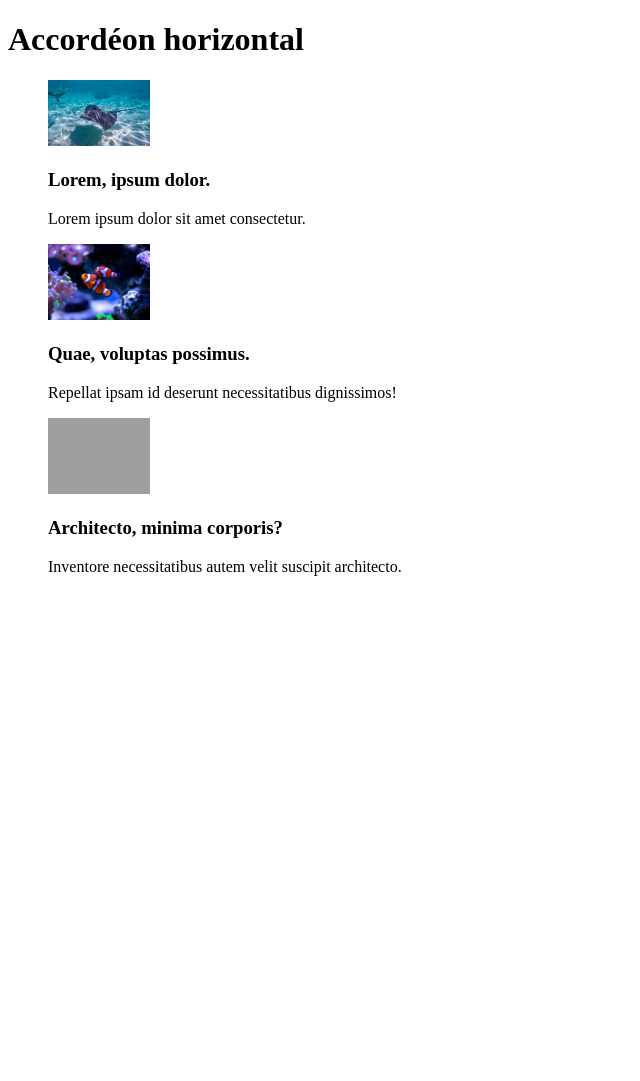
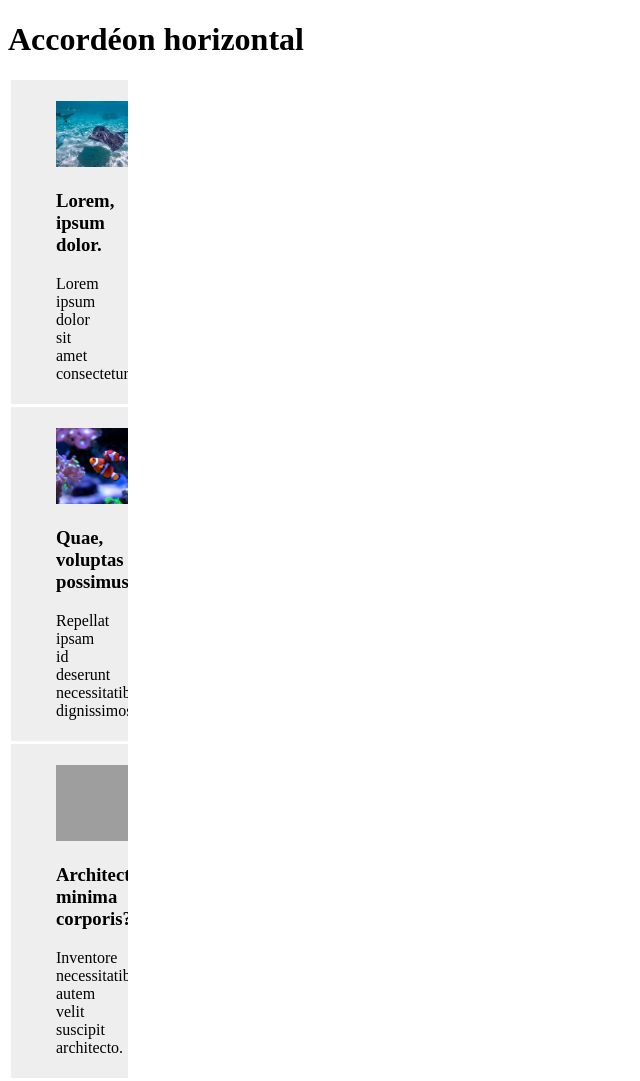
Before and after one commit to MMI-SAE-105/2022-r113-tp3-accordeons-marionmura, a website built with Parcel: page 04-accordeon-horizontal.html in a window 1280 px wide. Shown: the whole page, without its empty margins (0-640 px from the left). Before the commit the page ends 800 px from the top, so only its background shows below. Built offline with nearby package versions, Linux system fonts and the light colour scheme; grey boxes are pictures that could not be loaded.

Commit message:
#accordéon li + class actif

```diff
--- a/04-accordeon-horizontal.html
+++ b/04-accordeon-horizontal.html
@@ -12,7 +12,7 @@
   <body>
     <h1>Accordéon horizontal</h1>
     <ul id="accordeon">
-      <li>
+      <li class="actif">
         <figure>
           <img src="img/raie1.jpg" alt="raie" width="102">
           <figcaption>
--- a/style.css
+++ b/style.css
@@ -3,3 +3,11 @@
     margin: 0 auto;
     padding: 0;
 }
+
+#accordeon li{
+    width : 107px;
+    background-color: #eee;
+    overflow: hidden;
+    margin:3px;
+    padding:5px;
+}
```
